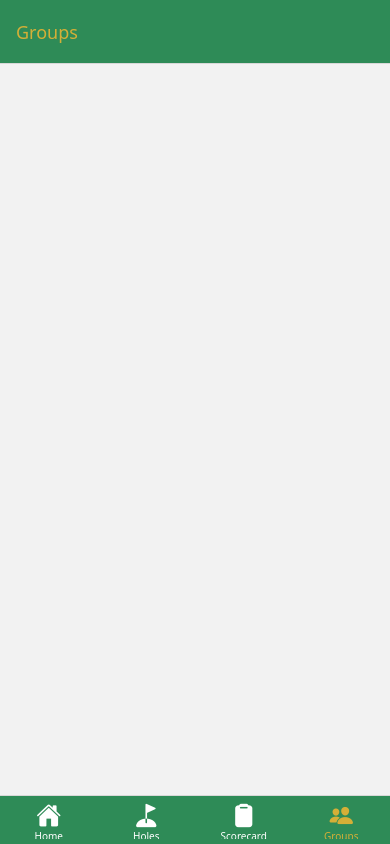
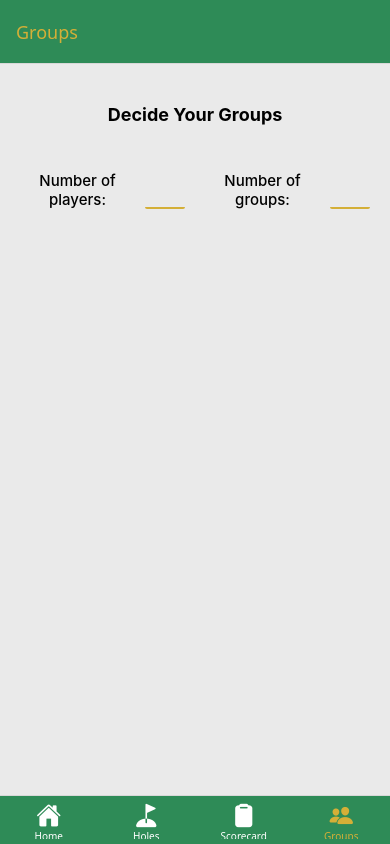
Before and after one commit to sam2829/RN-Golf-Caddy-App, a React Native app: screen /GroupScreen in a window 390 px wide. Built offline with nearby package versions, Linux system fonts and the light colour scheme.

Commit message:
Add heading, number of groups of players to group screen. Add state for players and groups and output list of players

```diff
--- /dev/null
+++ b/components/groups/GroupNumberText.js
@@ -0,0 +1,45 @@
+import { StyleSheet, View, Text, TextInput } from "react-native";
+import { Colors } from "../../constants/styles";
+
+// component to render the group numbers text and inputs
+function GroupNumberText({ title, value, onChangeNumber }) {
+  return (
+    <View style={styles.numbersInnerContainer}>
+      <Text style={styles.subHeading}>Number of {title}:</Text>
+      <TextInput
+        keyboardType="number-pad"
+        style={styles.input}
+        maxLength={2}
+        value={value}
+        onChangeText={onChangeNumber}
+      />
+    </View>
+  );
+}
+
+export default GroupNumberText;
+
+// styles
+const styles = StyleSheet.create({
+  numbersInnerContainer: {
+    flex: 1,
+    flexDirection: "row",
+    justifyContent: "center",
+    alignItems: "center",
+    padding: 5,
+  },
+  subHeading: {
+    fontSize: 15,
+    fontWeight: "500",
+    textAlign: "center",
+  },
+  input: {
+    width: 40,
+    borderBottomWidth: 2,
+    borderRadius: 2,
+    borderColor: Colors.colors.primaryGold,
+    marginHorizontal: 5,
+    padding: 10,
+    textAlign: "center",
+  },
+});
--- /dev/null
+++ b/components/groups/GroupNumbers.js
@@ -0,0 +1,37 @@
+import { StyleSheet, View } from "react-native";
+import GroupNumberText from "./GroupNumberText";
+
+// component to render the numbers info
+function GroupNumbers({
+  numberOfPlayers,
+  onPlayerNumberChange,
+  numberOfGroups,
+  onGroupNumberChange,
+}) {
+  return (
+    <View style={styles.container}>
+      {/* import title and input for numbers */}
+      <GroupNumberText
+        title="players"
+        value={numberOfPlayers}
+        onChangeNumber={(value) => onPlayerNumberChange(value)}
+      />
+      <GroupNumberText
+        title="groups"
+        value={numberOfGroups}
+        onChangeNumber={(value) => onGroupNumberChange(value)}
+      />
+    </View>
+  );
+}
+
+export default GroupNumbers;
+
+// styles
+const styles = StyleSheet.create({
+  container: {
+    flexDirection: "row",
+    justifyContent: "center",
+    marginBottom: 20,
+  },
+});
--- a/screens/GroupsScreen.js
+++ b/screens/GroupsScreen.js
@@ -1,3 +1,56 @@
-function GroupScreen() {}
+import { ScrollView, StyleSheet, Text, TextInput, View } from "react-native";
+import { Colors } from "../constants/styles";
+import Header from "../components/UI/Header";
+import GroupNumbers from "../components/groups/GroupNumbers";
+import { useState } from "react";
+
+// component to render group screen
+function GroupScreen() {
+  // use state hook for number of players
+  const [numberOfPlayers, setNumberOfPlayers] = useState();
+
+  //   use state hook for number of Groups
+  const [numberOfGroups, setNumberOfGroups] = useState();
+
+  //   function for handling number of players
+  const handlePlayerNumbers = (value) => {
+    const cleanedValue = value.replace(/[^1-9]/g, "");
+    setNumberOfPlayers(value ? Number(cleanedValue) : 0);
+  };
+
+  //   function for handling number of groups
+  const handleNumberOfGroups = (value) => {
+    const cleanedValue = value.replace(/[^1-9]/g, "");
+    setNumberOfGroups(value ? Number(cleanedValue) : 0);
+  };
+
+  return (
+    <ScrollView style={styles.container}>
+      {/* import header */}
+      <Header>Decide Your Groups</Header>
+      {/* import player numbers */}
+      <GroupNumbers
+        numberOfPlayers={numberOfPlayers}
+        onPlayerNumberChange={handlePlayerNumbers}
+        numberOfGroups={numberOfGroups}
+        onGroupNumberChange={handleNumberOfGroups}
+      />
+      {numberOfPlayers > 0 &&
+        numberOfGroups > 0 &&
+        Array.from({ length: numberOfPlayers }, (_, i) => (
+          <Text key={i}>Player {i + 1}</Text>
+        ))}
+    </ScrollView>
+  );
+}
 
 export default GroupScreen;
+
+// styles
+const styles = StyleSheet.create({
+  container: {
+    flex: 1,
+    backgroundColor: Colors.colors.lightGrey,
+    paddingHorizontal: 10,
+  },
+});
```
